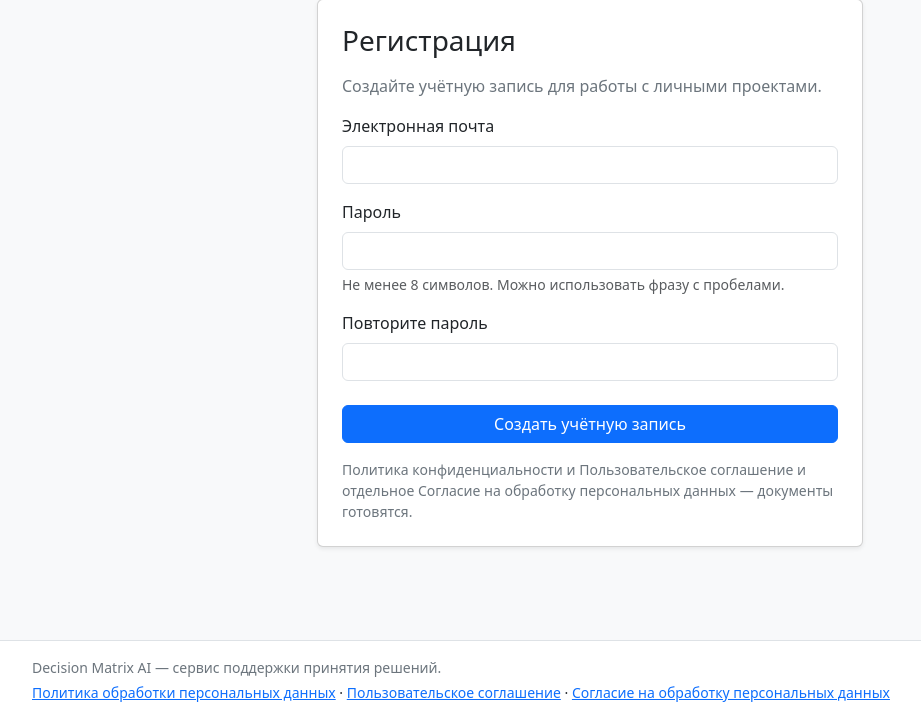
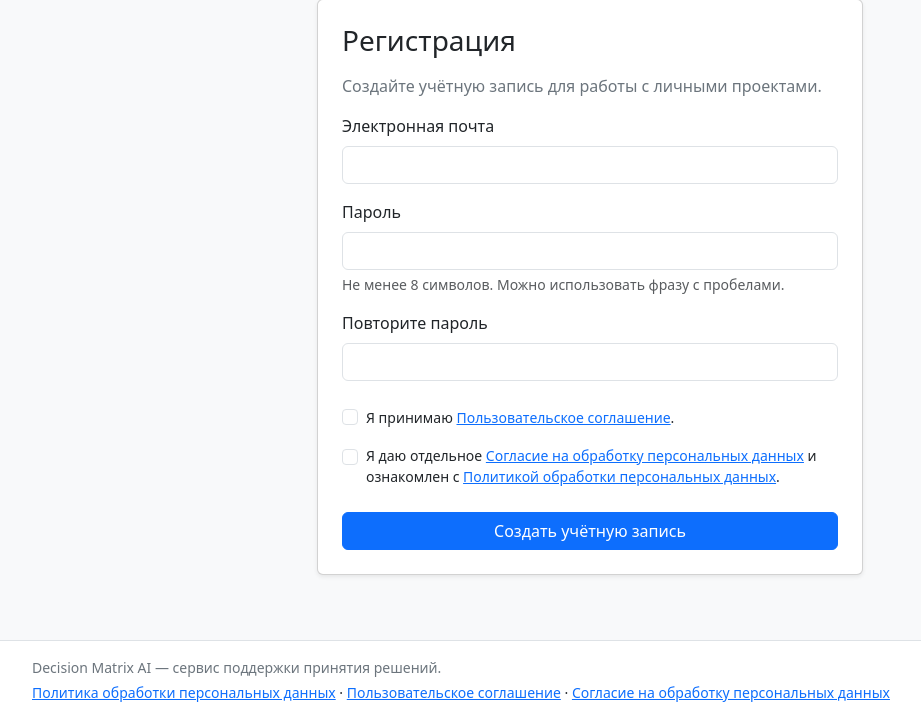
Before and after one commit to evpoluyanov/decision-matrix-ai, a FastAPI app: page /register in a window 1280 px wide. Shown: the part 81-800 px from the top of the page, without its empty margins (50-971 px from the left). Run offline with FastAPI, Linux system fonts and the light colour scheme; some libraries are stand-ins or nearby versions.

Commit message:
Разместить юридические документы сайта

```diff
--- a/app/templates/register.html
+++ b/app/templates/register.html
@@ -103,19 +103,46 @@
                         >
                     </div>
 
+                    <div class="form-check mb-3">
+                        <input
+                            class="form-check-input"
+                            type="checkbox"
+                            value="yes"
+                            id="terms-accepted"
+                            name="terms_accepted"
+                            {% if terms_accepted %}checked{% endif %}
+                            required
+                        >
+                        <label class="form-check-label small" for="terms-accepted">
+                            Я принимаю
+                            <a href="/terms" target="_blank" rel="noopener">Пользовательское соглашение</a>.
+                        </label>
+                    </div>
+
+                    <div class="form-check mb-4">
+                        <input
+                            class="form-check-input"
+                            type="checkbox"
+                            value="yes"
+                            id="personal-data-consent"
+                            name="personal_data_consent"
+                            {% if personal_data_consent %}checked{% endif %}
+                            required
+                        >
+                        <label class="form-check-label small" for="personal-data-consent">
+                            Я даю отдельное
+                            <a href="/consent" target="_blank" rel="noopener">Согласие на обработку персональных данных</a>
+                            и ознакомлен с
+                            <a href="/privacy" target="_blank" rel="noopener">Политикой обработки персональных данных</a>.
+                        </label>
+                    </div>
+
                     <button
                         type="submit"
                         class="btn btn-primary w-100"
                     >
                         Создать учётную запись
                     </button>
-                    <p class="small text-secondary mt-3 mb-0">
-                        <span aria-disabled="true" title="Документ готовится">Политика конфиденциальности</span>
-                        и
-                        <span aria-disabled="true" title="Документ готовится">Пользовательское соглашение</span>
-                        и отдельное <span aria-disabled="true" title="Черновик ожидает согласования">Согласие на обработку персональных данных</span>
-                        — документы готовятся.
-                    </p>
                 </form>
 
             </div>
```
